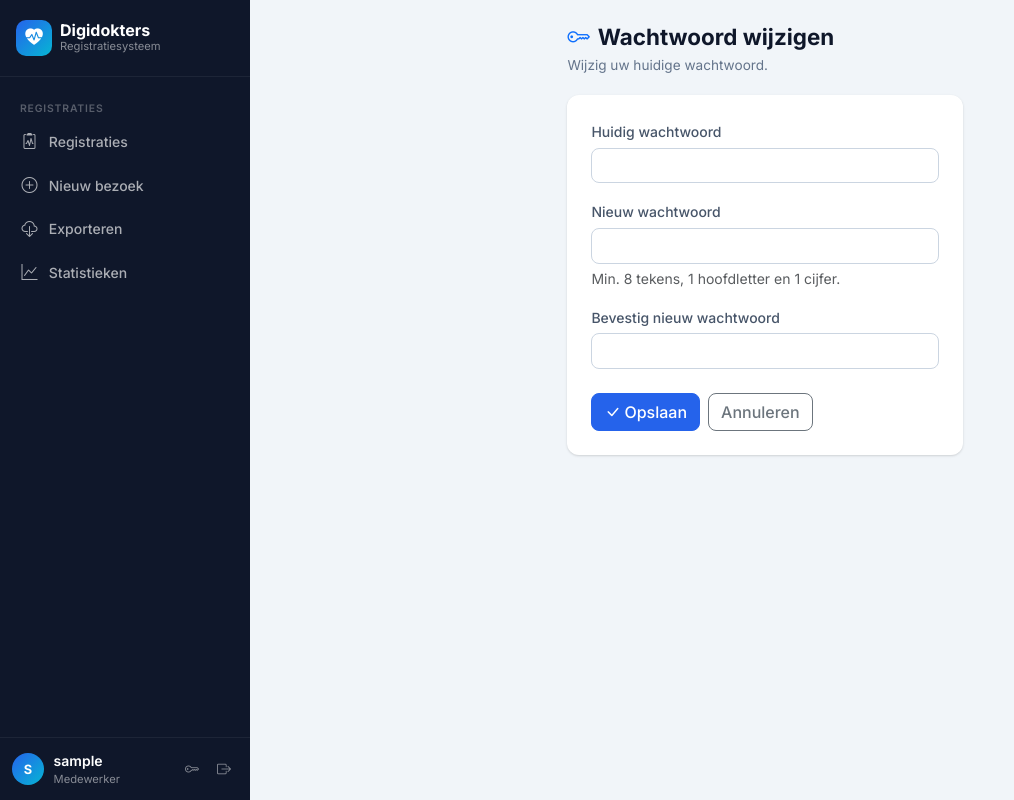
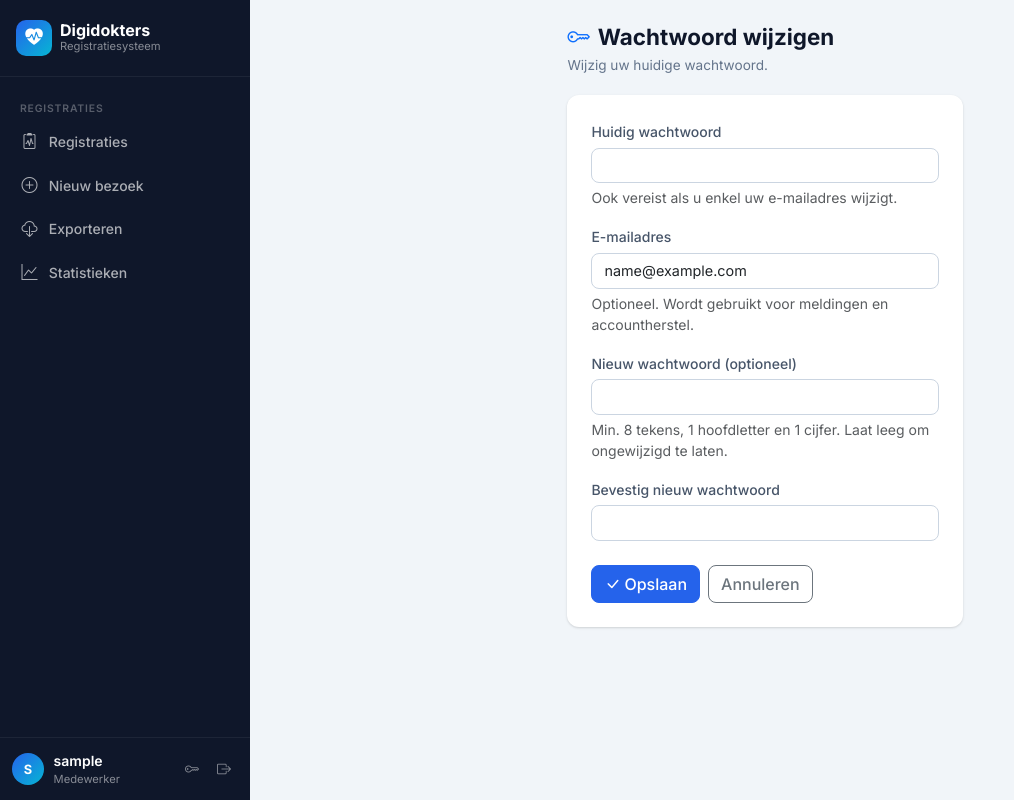
Before and after one commit to mark-vandenbroeck/Digidokters, a Flask app: page /wachtwoord in a window 1280 px wide. Shown: the whole page, without its empty margins (0-1014 px from the left). Run offline with Flask 3, Linux system fonts and the light colour scheme; the visitor is signed in with stand-in values (Sample User, id 1).

Commit message:
Laat gebruiker zijn emailadres invullen

```diff
--- a/routes/auth.py
+++ b/routes/auth.py
@@ -1,4 +1,5 @@
 """Authenticatie routes: login, logout, wachtwoord wijzigen."""
+import re
 from datetime import datetime, timezone
 from flask import Blueprint, render_template, redirect, url_for, flash, request, session
 from flask_login import login_user, logout_user, login_required, current_user
@@ -64,6 +65,9 @@ def logout():
     return redirect(url_for('auth.login'))
 
 
+_EMAIL_REGEX = re.compile(r'^[^@\s]+@[^@\s]+\.[^@\s]+$')
+
+
 @auth_bp.route('/wachtwoord', methods=['GET', 'POST'])
 @login_required
 def wachtwoord_wijzigen():
@@ -71,27 +75,50 @@ def wachtwoord_wijzigen():
         huidig = request.form.get('huidig_wachtwoord', '')
         nieuw = request.form.get('nieuw_wachtwoord', '')
         bevestig = request.form.get('bevestig_wachtwoord', '')
+        email = request.form.get('email', '').strip().lower() or None
 
-        # Controleer huidig wachtwoord (tenzij verplichte reset)
-        if not current_user.moet_wachtwoord_wijzigen:
+        wachtwoord_verplicht = current_user.moet_wachtwoord_wijzigen
+        wachtwoord_gewijzigd = wachtwoord_verplicht or nieuw or bevestig
+
+        # Controleer huidig wachtwoord (tenzij verplichte reset). Nodig zodra
+        # er iets wijzigt (wachtwoord én/of e-mailadres), als beveiliging tegen
+        # account-overname via een losstaande sessie.
+        if not wachtwoord_verplicht:
             if not check_password_hash(current_user.wachtwoord_hash, huidig):
                 flash('Huidig wachtwoord is onjuist.', 'danger')
-                return render_template('auth/change_password.html')
+                return render_template('auth/change_password.html', form_data=request.form)
 
-        if nieuw != bevestig:
-            flash('De nieuwe wachtwoorden komen niet overeen.', 'danger')
-            return render_template('auth/change_password.html')
+        # E-mailadres valideren
+        if email and not _EMAIL_REGEX.match(email):
+            flash('Voer een geldig e-mailadres in.', 'danger')
+            return render_template('auth/change_password.html', form_data=request.form)
 
-        fouten = _valideer_wachtwoord(nieuw)
-        if fouten:
-            for f in fouten:
-                flash(f, 'danger')
-            return render_template('auth/change_password.html')
+        if email and User.query.filter(User.email == email, User.id != current_user.id).first():
+            flash('Dit e-mailadres is al in gebruik door een andere gebruiker.', 'danger')
+            return render_template('auth/change_password.html', form_data=request.form)
 
-        current_user.wachtwoord_hash = generate_password_hash(nieuw)
-        current_user.moet_wachtwoord_wijzigen = False
+        # Wachtwoord valideren (alleen als er effectief een nieuw wachtwoord is opgegeven)
+        if wachtwoord_gewijzigd:
+            if nieuw != bevestig:
+                flash('De nieuwe wachtwoorden komen niet overeen.', 'danger')
+                return render_template('auth/change_password.html', form_data=request.form)
+
+            fouten = _valideer_wachtwoord(nieuw)
+            if fouten:
+                for f in fouten:
+                    flash(f, 'danger')
+                return render_template('auth/change_password.html', form_data=request.form)
+
+            current_user.wachtwoord_hash = generate_password_hash(nieuw)
+            current_user.moet_wachtwoord_wijzigen = False
+
+        current_user.email = email
         db.session.commit()
-        flash('Wachtwoord succesvol gewijzigd.', 'success')
+
+        if wachtwoord_gewijzigd:
+            flash('Wachtwoord succesvol gewijzigd.', 'success')
+        else:
+            flash('Gegevens succesvol bijgewerkt.', 'success')
         return redirect(url_for('reg.lijst'))
 
     return render_template('auth/change_password.html')
--- a/templates/auth/change_password.html
+++ b/templates/auth/change_password.html
@@ -24,20 +24,33 @@
                         <label for="huidig_wachtwoord" class="form-label">Huidig wachtwoord</label>
                         <input type="password" class="form-control" id="huidig_wachtwoord"
                                name="huidig_wachtwoord" autocomplete="current-password" required>
+                        <div class="form-text">Ook vereist als u enkel uw e-mailadres wijzigt.</div>
                     </div>
                     {% endif %}
 
                     <div class="mb-3">
-                        <label for="nieuw_wachtwoord" class="form-label">Nieuw wachtwoord</label>
+                        <label for="email" class="form-label">E-mailadres</label>
+                        <input type="email" class="form-control" id="email" name="email"
+                               autocomplete="email"
+                               value="{{ form_data.email if form_data else (current_user.email or '') }}">
+                        <div class="form-text">Optioneel. Wordt gebruikt voor meldingen en accountherstel.</div>
+                    </div>
+
+                    <div class="mb-3">
+                        <label for="nieuw_wachtwoord" class="form-label">
+                            Nieuw wachtwoord {% if not current_user.moet_wachtwoord_wijzigen %}(optioneel){% endif %}
+                        </label>
                         <input type="password" class="form-control" id="nieuw_wachtwoord"
-                               name="nieuw_wachtwoord" autocomplete="new-password" required>
-                        <div class="form-text">Min. 8 tekens, 1 hoofdletter en 1 cijfer.</div>
+                               name="nieuw_wachtwoord" autocomplete="new-password"
+                               {% if current_user.moet_wachtwoord_wijzigen %}required{% endif %}>
+                        <div class="form-text">Min. 8 tekens, 1 hoofdletter en 1 cijfer. Laat leeg om ongewijzigd te laten.</div>
                     </div>
 
                     <div class="mb-4">
                         <label for="bevestig_wachtwoord" class="form-label">Bevestig nieuw wachtwoord</label>
                         <input type="password" class="form-control" id="bevestig_wachtwoord"
-                               name="bevestig_wachtwoord" autocomplete="new-password" required>
+                               name="bevestig_wachtwoord" autocomplete="new-password"
+                               {% if current_user.moet_wachtwoord_wijzigen %}required{% endif %}>
                     </div>
 
                     <div class="d-flex gap-2">
```
Also changed, not shown: templates/admin/users.html (+7 -1 lines).
